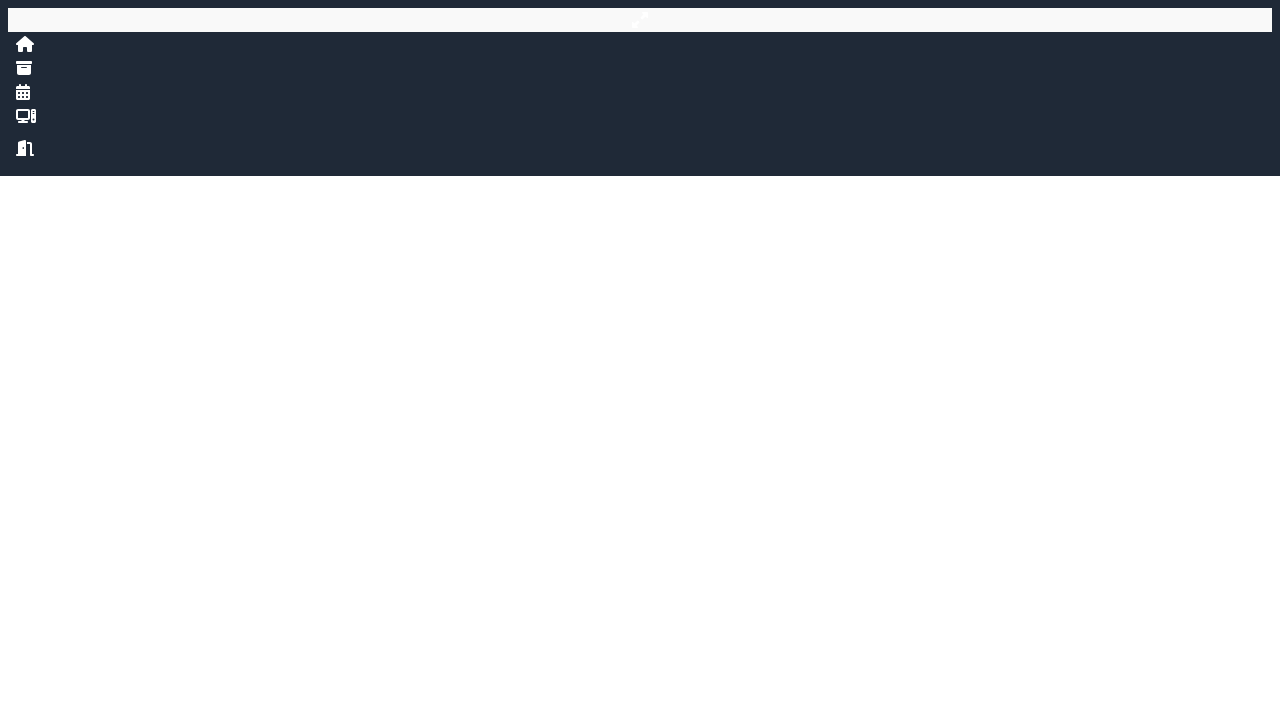
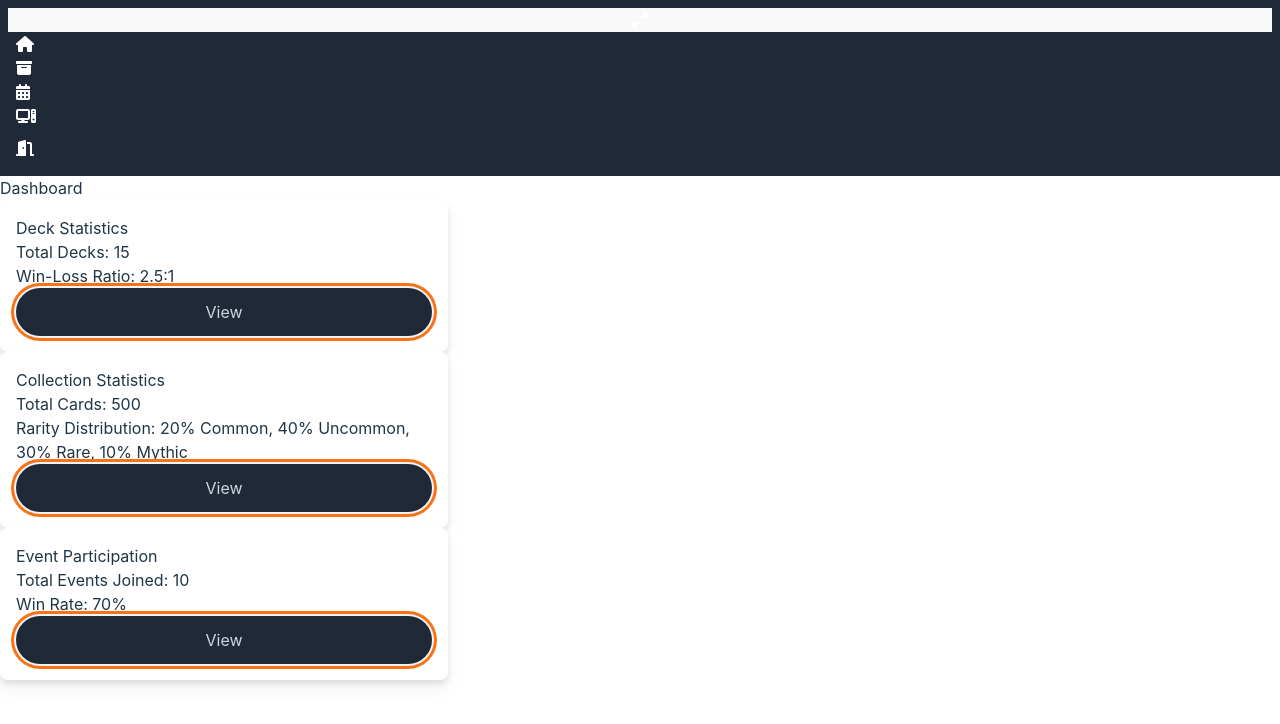
Before and after one commit to esdncalingo/mtg-champs-webapp, a React app in the folder src/: page /dashboard in a window 1280 px wide. Shown: the top 724 px of the page. Built offline with nearby package versions, Linux system fonts and the light colour scheme; sample sign-in values are in the browser's storage; the HTML template or start-up script is replaced by a standard one.

Commit message:
added details in dashboard

```diff
--- a/src/components/Navbar.tsx
+++ b/src/components/Navbar.tsx
@@ -1,6 +1,10 @@
 function Navbar() {
 
   const token: string | null = sessionStorage.getItem('token')
+
+  const handleSignOut = () => {
+    sessionStorage.setItem('token', '')
+  }
 
   return (
     <div className="bg-gray-800">
@@ -15,7 +19,7 @@ function Navbar() {
             {token ? <a href="/dashboard/mydecks" className="text-gray-300 hover:bg-gray-700 hover:text-white px-3 py-2 rounded-md">Dashboard</a> : ''}
             <a href="#" className="text-gray-300 hover:bg-gray-700 hover:text-white px-3 py-2 rounded-md">About</a>
             <a href="#" className="text-gray-300 hover:bg-gray-700 hover:text-white px-3 py-2 rounded-md">Contact</a>
-            <a href={token ? "/" : "/acc/signin"} className="text-gray-300 hover:bg-gray-700 hover:text-white px-3 py-2 rounded-md">{token ? 'Account' :'Login'}</a>
+            <a onClick={handleSignOut} href={token ? "/" : "/account"} className="text-gray-300 hover:bg-gray-700 hover:text-white px-3 py-2 rounded-md">{token ? 'Signout' :'Login'}</a>
           </div>
         </div>
       </div>
--- a/src/components/forms/SignUpForm.tsx
+++ b/src/components/forms/SignUpForm.tsx
@@ -1,5 +1,4 @@
 import { ChangeEvent, FormEvent, useState } from "react"
-import { useNavigate } from "react-router-dom";
 import { useToasty } from "../popupmsg/Toasty";
 import { userSignUp } from "../../helpers/api/api_auth";
 import { isLogInProps } from "../../helpers/props/properties";
@@ -9,7 +8,6 @@ const SignUpForm = ({ setIsLogin }: isLogInProps) => {
   const [email, setEmail] = useState('');
   const [password, setPassword] = useState('');
   const [confirmPassword, setConfirmPassword] = useState('');
-  const navigate = useNavigate();
   const toasty = useToasty();
 
   const handleSignUp = async (event: FormEvent<HTMLFormElement>) => {
@@ -23,8 +21,11 @@ const SignUpForm = ({ setIsLogin }: isLogInProps) => {
 
     if (password === confirmPassword) {
       await userSignUp(body)
+      setNickname('')
+      setEmail('')
+      setPassword('')
+      setConfirmPassword('')
       toasty('new user signup', false)
-      navigate('/account', {replace: true})
     }
   }
 
--- a/src/index.css
+++ b/src/index.css
@@ -55,6 +55,10 @@
 
 .input-primary {
   @apply border rounded-md px-4 py-2 focus:outline-none focus:border-blue-500 text-gray-300;
+}
+
+.stats-card {
+  @apply flex flex-1 flex-col max-w-md bg-white p-4 drop-shadow-lg rounded-lg;
 }
 
 .retract {
--- a/src/pages/Dashboard.tsx
+++ b/src/pages/Dashboard.tsx
@@ -1,5 +1,5 @@
 import { useState } from "react";
-import { Outlet } from "react-router-dom"
+import { Outlet, useLocation } from "react-router-dom"
 import { FontAwesomeIcon } from "@fortawesome/react-fontawesome";
 import {
   faArrowDown,
@@ -10,9 +10,12 @@ import {
   faExpandAlt,
   faHome,
 } from "@fortawesome/free-solid-svg-icons";
+import StatisticPage from "./StatisticPage";
 
 export default function Dashboard() {
   const [isMinimized, setIsMinimized] = useState(JSON.parse(sessionStorage.getItem('sidebar') || 'true' ));
+  const location = useLocation()
+  const isDashboardPath = location.pathname === '/dashboard';
 
   const toggleSidebar = () => {
     sessionStorage.setItem('sidebar', JSON.stringify(!isMinimized))
@@ -91,7 +94,10 @@ export default function Dashboard() {
 
         {/* <!-- Main Content --> */}
         <div className="flex-1 max-h-screen overflow-auto">
-          <Outlet/>
+          {isDashboardPath ?
+            <StatisticPage/> :
+            <Outlet/>
+          }
         </div>
       </div>
     </div>
--- a/src/pages/DeckView.tsx
+++ b/src/pages/DeckView.tsx
@@ -27,7 +27,7 @@ export default function DeckView() {
   }, [])
 
   const loadDeck = async () => {
-    let data = await fetchDeck(sessionStorage.getItem('token'), searchParams.get('id'))
+    const data = await fetchDeck(sessionStorage.getItem('token'), searchParams.get('id'))
     setDeck(data.deck)
     setCards(JSON.parse(data.deck.cards))
   }
--- a/src/pages/Home.tsx
+++ b/src/pages/Home.tsx
@@ -2,6 +2,8 @@
 
 export default function Home() {
   return (
-    <div>Home</div>
+    <div className="bg-gray-100 w-full">
+
+    </div>
   )
 }
--- /dev/null
+++ b/src/pages/StatisticPage.tsx
@@ -0,0 +1,34 @@
+
+export default function StatisticPage() {
+  return (
+    <div className="statistics text-gray-700 p-4">
+      <h1 className="text-2xl font-bold">Dashboard</h1>
+      <div className="flex flex-col md:justify-center md:flex-row gap-4 md:mx-[5rem] mt-6">
+        <div className="stats-card ">
+          <div className="mb-6">
+            <h2 className="text-lg font-bold mb-2">Deck Statistics</h2>
+            <p>Total Decks: <span id="total-decks">15</span></p>
+            <p>Win-Loss Ratio: <span id="win-loss-ratio">2.5:1</span></p>
+          </div>
+          <button className="btn-start mt-auto">View</button>
+        </div>
+        <div className="stats-card ">
+          <div className="mb-6">
+            <h2 className="text-lg font-bold mb-2">Collection Statistics</h2>
+            <p>Total Cards: <span id="total-cards">500</span></p>
+            <p>Rarity Distribution: <span id="rarity-dist">20% Common, 40% Uncommon, 30% Rare, 10% Mythic</span></p>
+          </div>
+          <button className="btn-start mt-auto">View</button>
+        </div>
+        <div className="stats-card ">
+          <div className="mb-6">
+            <h2 className="text-lg font-bold mb-2">Event Participation</h2>
+            <p>Total Events Joined: <span id="total-events">10</span></p>
+            <p>Win Rate: <span id="win-rate">70%</span></p>
+          </div>
+          <button className="btn-start mt-auto">View</button>
+        </div>
+      </div>
+    </div>
+  )
+}
```
